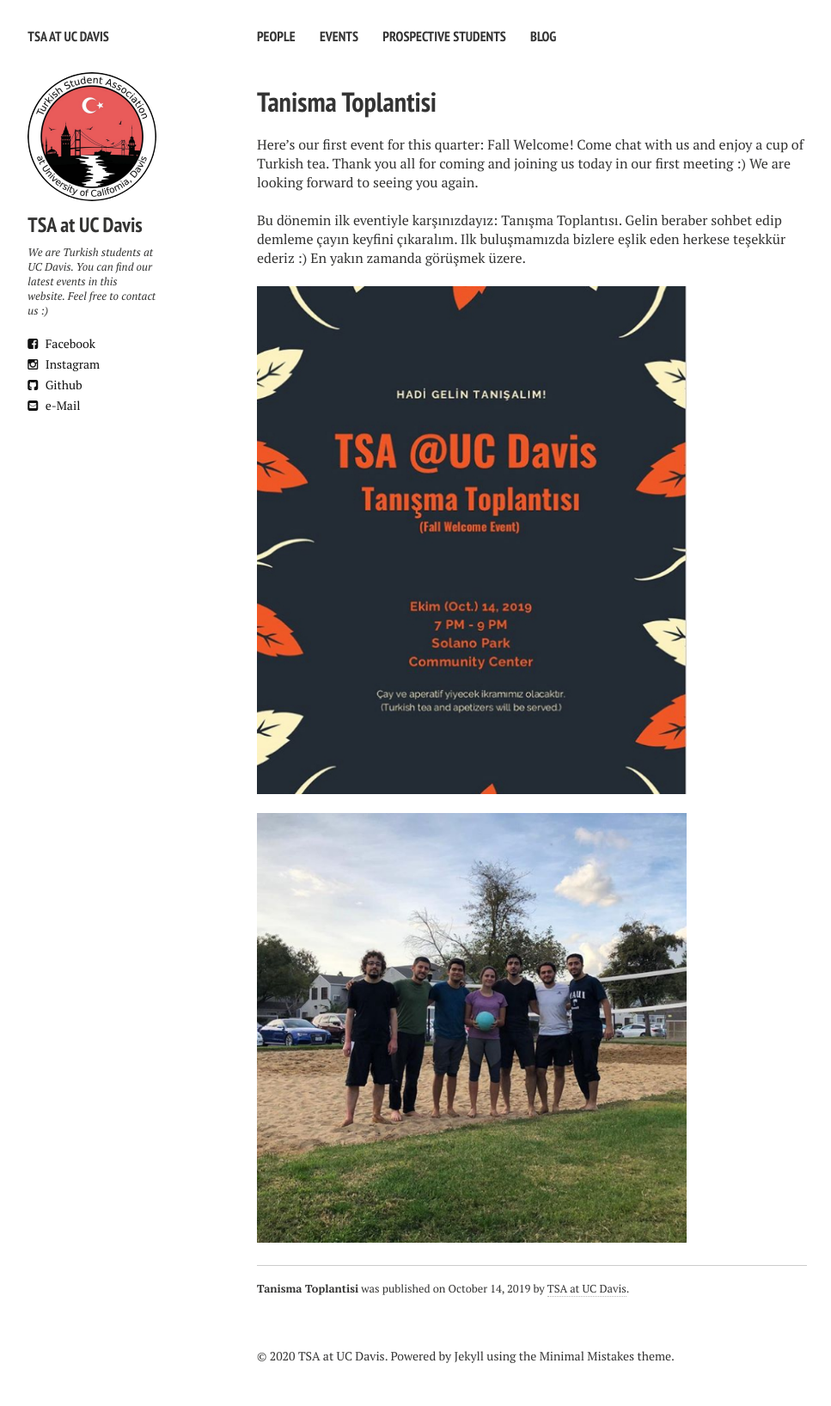
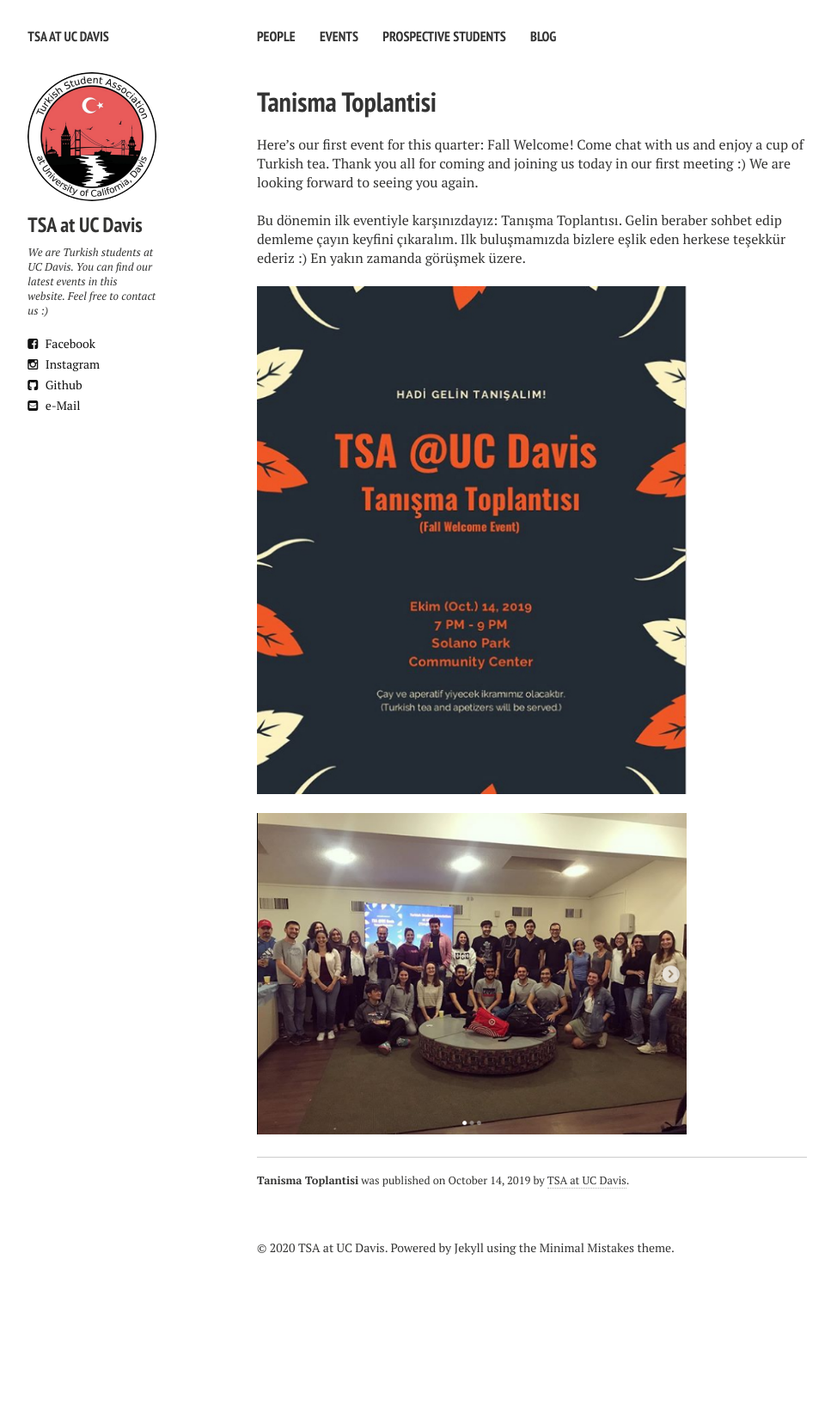
Before and after one commit to tsaatucdavis/tsaatucdavis.github.io, a Jekyll site: the page built from _posts/2019-10-14-tanisma-toplantisi.md, in a window 1280 px wide. Shown: the whole page at 86% size, without its empty margins (21-988 px from the left). Built offline with Jekyll 4.4.1, drawn with Linux system fonts in a browser that asks for light colours; nearby versions of some CDN libraries; after the commit the page ends 1510 px from its top, so only the background shows below that.

Commit message:
Update 2019-10-14-tanisma-toplantisi.md

```diff
--- a/_posts/2019-10-14-tanisma-toplantisi.md
+++ b/_posts/2019-10-14-tanisma-toplantisi.md
@@ -13,4 +13,4 @@
 <img align="middle" width="500" src="{{ site.url }}/images/flyer_tanisma.jpg" alt="...">
 
 <br />
-<img align="middle" width="500" src="{{ site.url }}/images/voleybol.png" alt="...">
+<img align="middle" width="500" src="{{ site.url }}/images/tanisma-toplantisi.png" alt="...">
```
